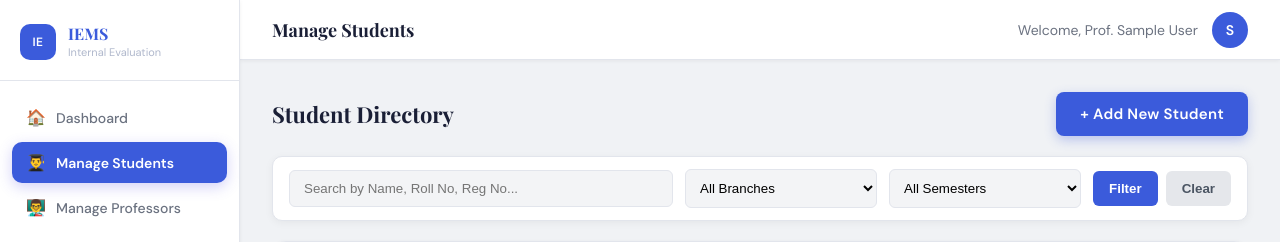
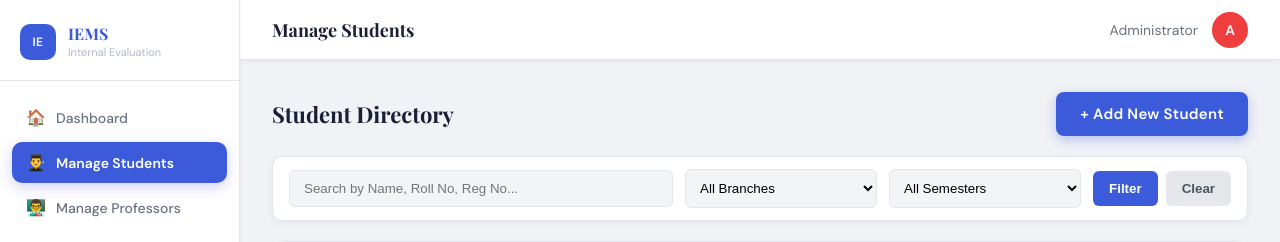
Before and after one commit to alanaj77/College-Internal-Evaluation-System, a Flask app: page /admin/students in a window 1280 px wide. Shown: the top 242 px of the page. Run offline with Flask 3, Linux system fonts and the light colour scheme; the visitor is signed in with stand-in values (Sample User, id 1); data that the repository does not hold is empty.

Commit message:
Update: Fix user icon display

```diff
--- a/app/templates/admin/manage_students.html
+++ b/app/templates/admin/manage_students.html
@@ -2,6 +2,11 @@
 
 {% block title %}Manage Students{% endblock %}
 {% block topbar_title %}Manage Students{% endblock %}
+
+{% block topbar_right %}
+<span class="topbar-welcome">Administrator</span>
+<div class="avatar" style="background:#f03e3e;">A</div>
+{% endblock %}
 
 {% block sidebar %}
 <a href="/admin/dashboard" class="nav-link">
```
